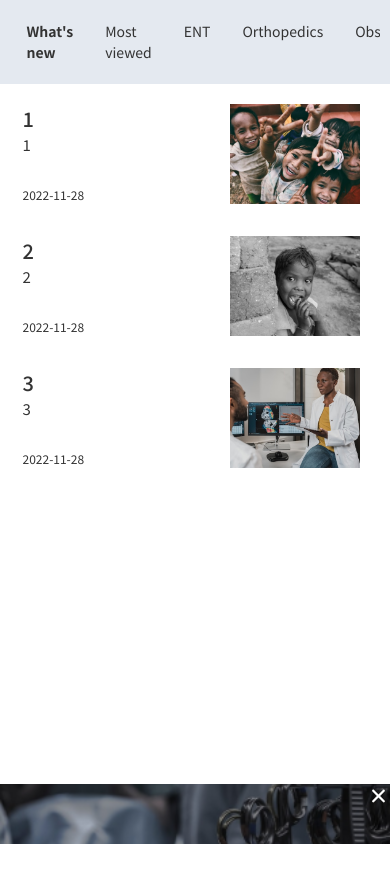
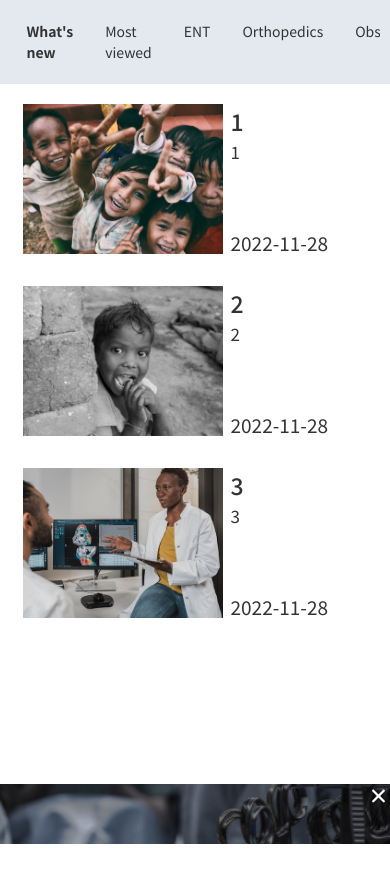
Before and after one commit to Gbak25/Project1, a Next.js app: page / in a window 390 px wide. Shown: the top 882 px of the page. Built offline with nearby package versions, Linux system fonts and the light colour scheme.

Commit message:
Finalizing the mobile web

```diff
--- a/src/presentation/features/home/style.module.scss
+++ b/src/presentation/features/home/style.module.scss
@@ -125,27 +125,26 @@
     }
 
     @media (max-width: 576px){
-        flex-direction: row-reverse;
-
         .title2{
-            font-size: 20px;
+            font-size: 23px;
             font-weight: 500;
         }
 
         .date{
-            font-size: 12px;
+            font-size: 19px;
             font-weight: 200;
         }
 
         .name{
-            font-size: 15px;
+            margin-bottom: 65px;
+            font-size: 17px;
             font-weight: 100;
         }
 
 
         img{
-            width:130px;
-            height:100px;
+            width:200px;
+            height:150px;
 
         }
     }
```
